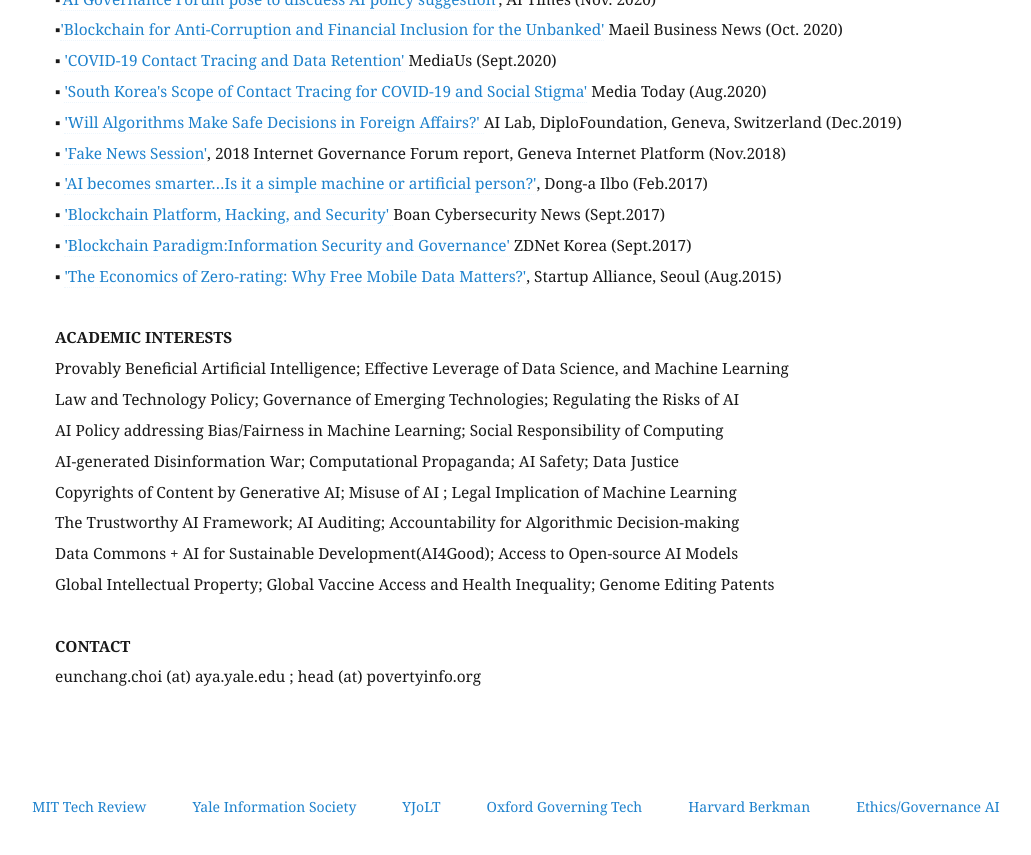
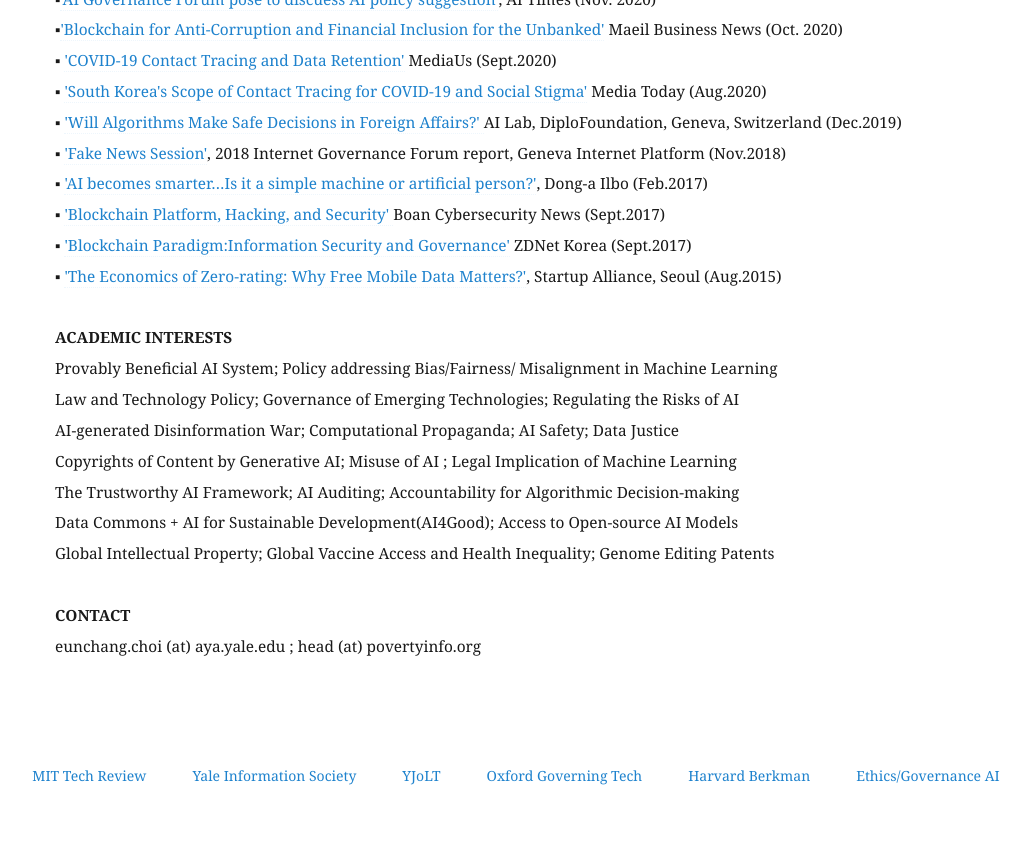
Before and after one commit to eunchangchoi/eunchangchoi.github.io, a Jekyll site: the page built from index.md, in a window 1280 px wide and 900 px high, scrolled down 8793 px. Shown: the top 855 px of the window, without its empty margins (45-1076 px from the left). Built offline with Jekyll 4.4.1, drawn with Linux system fonts in a browser that asks for light colours.

Commit message:
Update index.md

```diff
--- a/index.md
+++ b/index.md
@@ -214,9 +214,8 @@
 
  <br>
  <strong> ACADEMIC INTERESTS </strong> <br>
-   Provably Beneficial Artificial Intelligence; Effective Leverage of Data Science, and Machine Learning  <br>
+   Provably Beneficial AI System; Policy addressing Bias/Fairness/ Misalignment in Machine Learning <br>
    Law and Technology Policy; Governance of Emerging Technologies; Regulating the Risks of AI <br>
-   AI Policy addressing Bias/Fairness in Machine Learning; Social Responsibility of Computing<br>
    AI-generated Disinformation War; Computational Propaganda; AI Safety; Data Justice  <br>
    Copyrights of Content by Generative AI; Misuse of AI ; Legal Implication of Machine Learning <br>
    The Trustworthy AI Framework; AI Auditing; Accountability for Algorithmic Decision-making <br>
```
